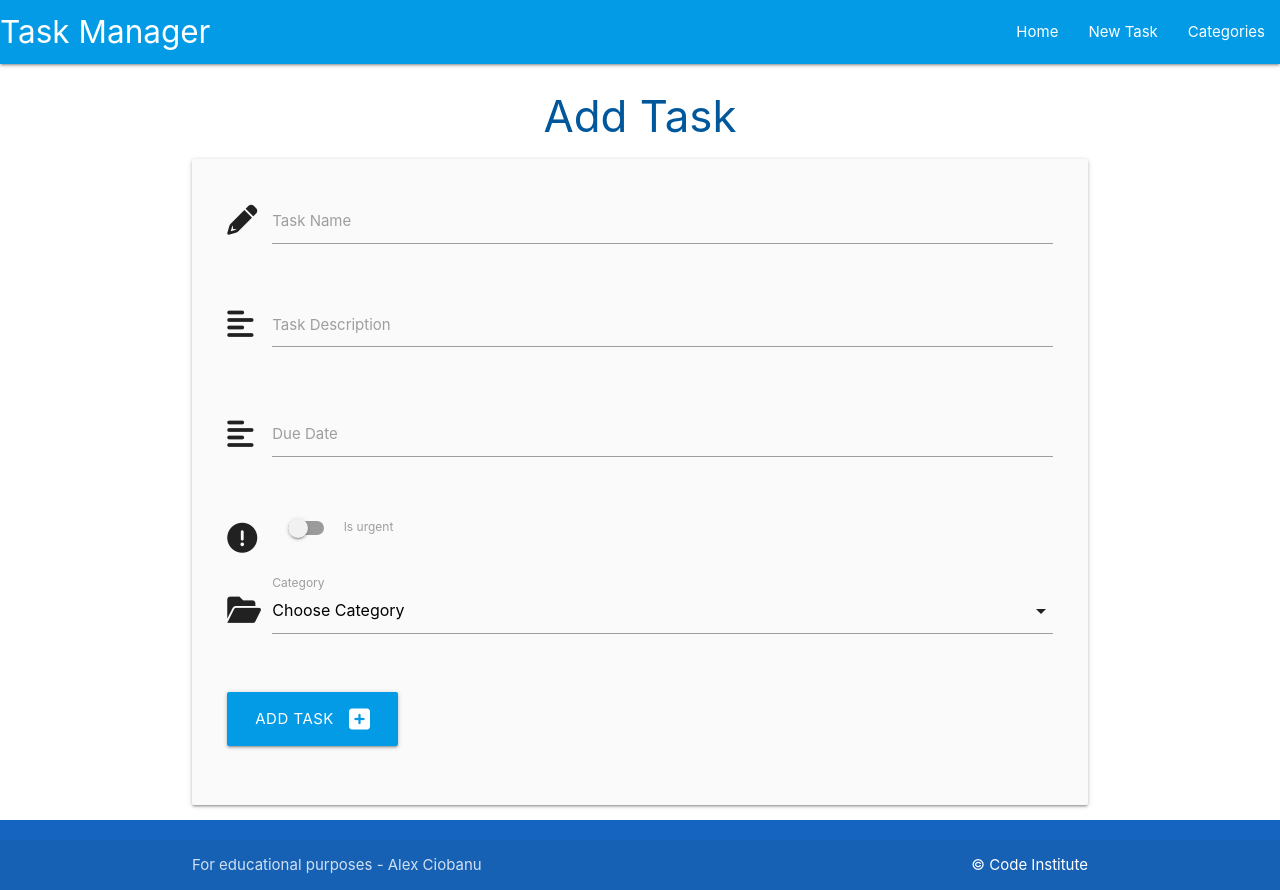
After one commit to AlexGCbn/flask-sql-task-manager, a Flask app: page /add_task in a window 1280 px wide. The commit adds this page. Run offline with Flask 2, Linux system fonts and the light colour scheme; data that the repository does not hold is empty.

Commit message:
Add task add functionality and task display

```diff
--- a/taskmanager/routes.py
+++ b/taskmanager/routes.py
@@ -5,7 +5,8 @@ from taskmanager.models import Category, Task # noqa
 
 @app.route("/")
 def home():
-    return render_template("tasks.html")
+    tasks = list(Task.query.order_by(Task.category_id).all())
+    return render_template("tasks.html", tasks=tasks)
 
 
 @app.route("/categories")
@@ -40,3 +41,20 @@ def delete_category(category_id):
     db.session.delete(category)
     db.session.commit()
     return redirect(url_for("categories"))
+
+
+@app.route("/add_task", methods=["GET", "POST"])
+def add_task():
+    categories = list(Category.query.order_by(Category.category_name).all())
+    if request.method == "POST":
+        task = Task(
+            task_name=request.form.get("task_name"),
+            task_description=request.form.get("task_description"),
+            is_urgent=bool(True if request.form.get("is_urgent") else False),
+            due_date=request.form.get("due_date"),
+            category_id=request.form.get("category_id")
+        )
+        db.session.add(task)
+        db.session.commit()
+        return redirect(url_for("home"))
+    return render_template("add_task.html", categories=categories)
--- a/taskmanager/static/js/script.js
+++ b/taskmanager/static/js/script.js
@@ -2,4 +2,11 @@ document.addEventListener('DOMContentLoaded', function() {
     // Sidenav initialization
     let sidenav = document.querySelectorAll('.sidenav');
     M.Sidenav.init(sidenav);
+    let datepicker = document.querySelectorAll('.datepicker');
+    M.Datepicker.init(datepicker, {
+      format: "dd mmmm, yyyy",
+      i18n: {done: "Select"}
+    });
+    let selects = document.querySelectorAll('select');
+    M.FormSelect.init(selects);
   });
--- a/taskmanager/templates/add_category.html
+++ b/taskmanager/templates/add_category.html
@@ -9,7 +9,7 @@
         <div class="row">
             <div class="input-field col s12">
                 <i class="fas fa-folder-open prefix light-blue-text-text-darken-4"></i>
-                <input id="category_name" name="category_name" minlength="3" maxlength="25" type="text" class="validate" required>
+                <input id="category_name" name="category_name" minlength="5" maxlength="50" type="text" class="validate" required>
                 <label for="category_name">Category Name</label>
             </div>
         </div>
--- /dev/null
+++ b/taskmanager/templates/add_task.html
@@ -0,0 +1,68 @@
+{% extends "base.html" %}
+{% block content %}
+
+<h3 class="light-blue-text text-darken-4 center-align">Add Task</h3>
+
+<div class="row card-panel grey lighten-5">
+    <form class="col s12" method="POST" action="{{ url_for('add_task') }}">
+        <!-- Task name -->
+        <div class="row">
+            <div class="input-field col s12">
+                <i class="fas fa-pencil-alt prefix light-blue-text-text-darken-4"></i>
+                <input id="task_name" name="task_name" minlength="5" maxlength="50" type="text" class="validate"
+                    required>
+                <label for="task_name">Task Name</label>
+            </div>
+        </div>
+        <!-- Task description -->
+        <div class="row">
+            <div class="input-field col s12">
+                <i class="fas fa-align-left prefix light-blue-text-text-darken-4"></i>
+                <textarea id="task_description" name="task_description" minlength="5" maxlength="200" type="text"
+                    class="validate materialize-textarea" required></textarea>
+                <label for="task_description">Task Description</label>
+            </div>
+        </div>
+        <!-- Due date -->
+        <div class="row">
+            <div class="input-field col s12">
+                <i class="fas fa-align-left prefix light-blue-text-text-darken-4"></i>
+                <input id="due_date" name="due_date" type="text" class="validate datepicker" required>
+                <label for="due_date">Due Date</label>
+            </div>
+        </div>
+        <!-- Is urgent -->
+        <div class="row">
+            <div class="input-field col s12">
+                <div class="switch">
+                    <i class="fas fa-exclamation-circle prefix light-blue-text-text-darken-4"></i>
+                    <label for="is_urgent"><input id="is_urgent" name="is_urgent" type="checkbox">
+                        <span class="lever"></span> Is urgent</label>
+                </div>
+            </div>
+        </div>
+        <!-- Category id -->
+        <div class="row">
+            <div class="input-field col s12">
+                <i class="fas fa-folder-open prefix light-blue-text-text-darken-4"></i>
+                <select name="category_id" id="category_id" class="validate" required>
+                    <option value="" disabled selected>Choose Category</option>
+                    {% for category in categories %}
+                    <option value="{{ category.id }}">{{ category.category_name }}</option>
+                    {% endfor %}
+                </select>
+                <label for="category_id">Category</label>
+            </div>
+        </div>
+        <!-- Submit button -->
+        <div class="row">
+            <div class="input-field col s12">
+                <button type="submit" class="btn-large light-blue darken-1">
+                    Add Task <i class="fas fa-plus-square right"></i>
+                </button>
+            </div>
+        </div>
+    </form>
+</div>
+
+{% endblock %}
--- a/taskmanager/templates/base.html
+++ b/taskmanager/templates/base.html
@@ -25,7 +25,7 @@
                 <a href="#" data-target="mobile-demo" class="sidenav-trigger"><i class="fas fa-bars"></i></a>
                 <ul class="right hide-on-med-and-down">
                     <li><a href="{{ url_for('home') }}">Home</a></li>
-                    <li><a href="">New Task</a></li>
+                    <li><a href="{{ url_for('add_task') }}">New Task</a></li>
                     <li><a href="{{ url_for('categories') }}">Categories</a></li>
                 </ul>
             </div>
@@ -33,7 +33,7 @@
 
         <ul class="sidenav" id="mobile-demo">
             <li><a href="{{ url_for('home') }}">Home</a></li>
-            <li><a href="">New Task</a></li>
+            <li><a href="{{ url_for('add_task') }}">New Task</a></li>
             <li><a href="{{ url_for('categories') }}">Categories</a></li>
         </ul>
     </header>
```
Also changed, not shown: taskmanager/templates/tasks.html (+24 -0 lines).
